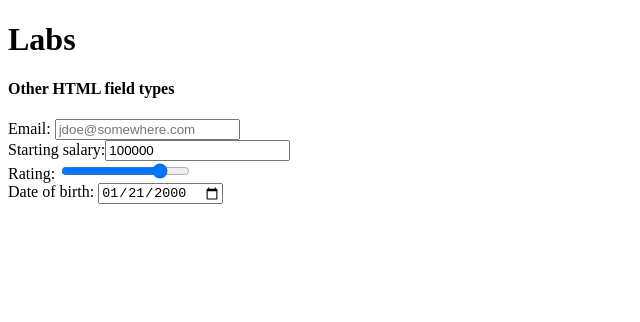
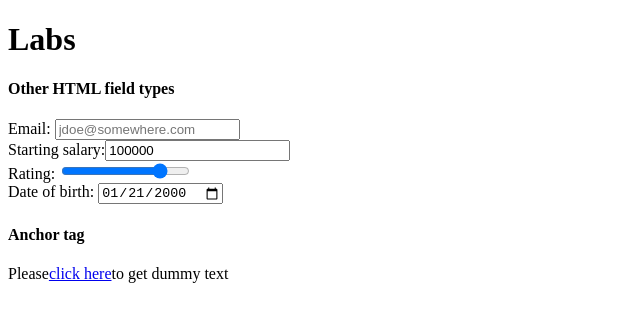
Before and after one commit to xilu56/kambaz-react-web-app-cs5610-sm25, a React app: page / in a window 1280 px wide. Shown: the top 322 px of the page, without its empty margins (0-640 px from the left). Built offline with nearby package versions, Linux system fonts and the light colour scheme; the HTML template or start-up script is replaced by a standard one.

Commit message:
Anchor Tag

```diff
--- a/src/Labs/Lab1/index.tsx
+++ b/src/Labs/Lab1/index.tsx
@@ -25,6 +25,11 @@
 <input type="date"
        value="2000-01-21"
        id="wd-text-fields-dob"/><br/>
+
+<h4>Anchor tag</h4>
+Please
+<a href="https://www.lipsum.com" id="wd-lipsum">click here</a>
+to get dummy text<br/>
       </div>
 );
 }
```
